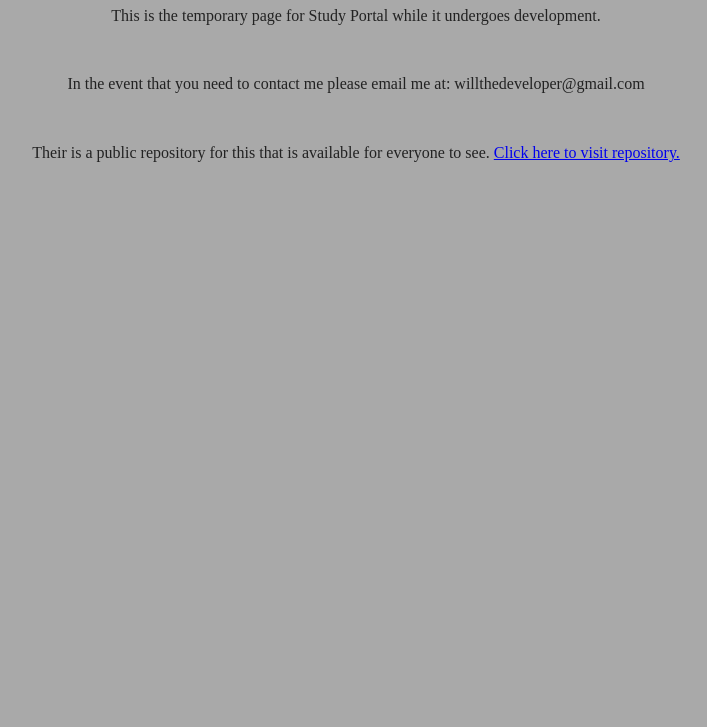
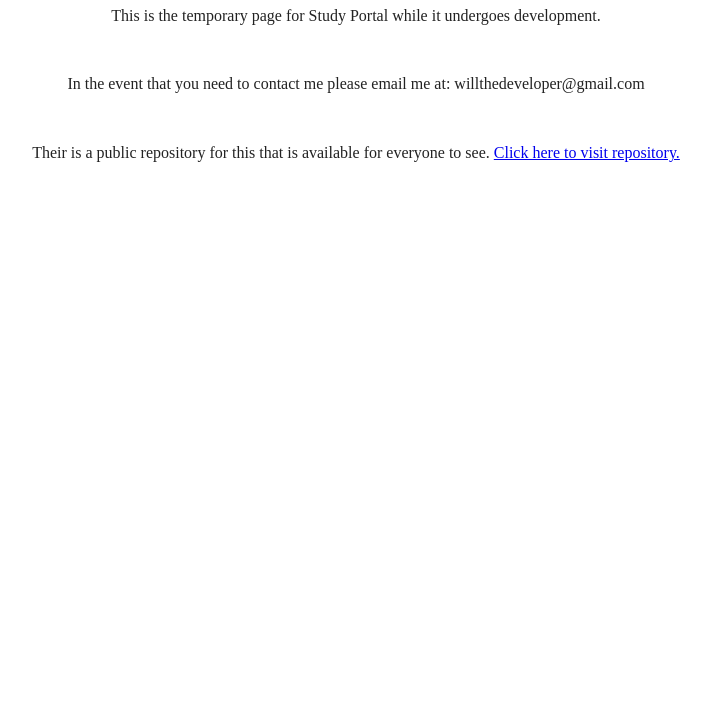
Before and after one commit to WillTheDeveloper/temp.studyportal.cloud, a website built with Parcel: page index.html in a window 1280 px wide. Shown: the part 73-800 px from the top of the page, without its empty margins (284-991 px from the left). Built offline with nearby package versions, Linux system fonts and the light colour scheme.

Commit message:
Removed grey background

```diff
--- a/index.html
+++ b/index.html
@@ -22,7 +22,7 @@
   <meta name="theme-color" content="#fafafa">
 </head>
 
-<body style="background-color: darkgrey;">
+<body>
   <script src="js/vendor/modernizr-3.11.2.min.js"></script>
   <script src="js/plugins.js"></script>
   <script src="js/main.js"></script>
```
